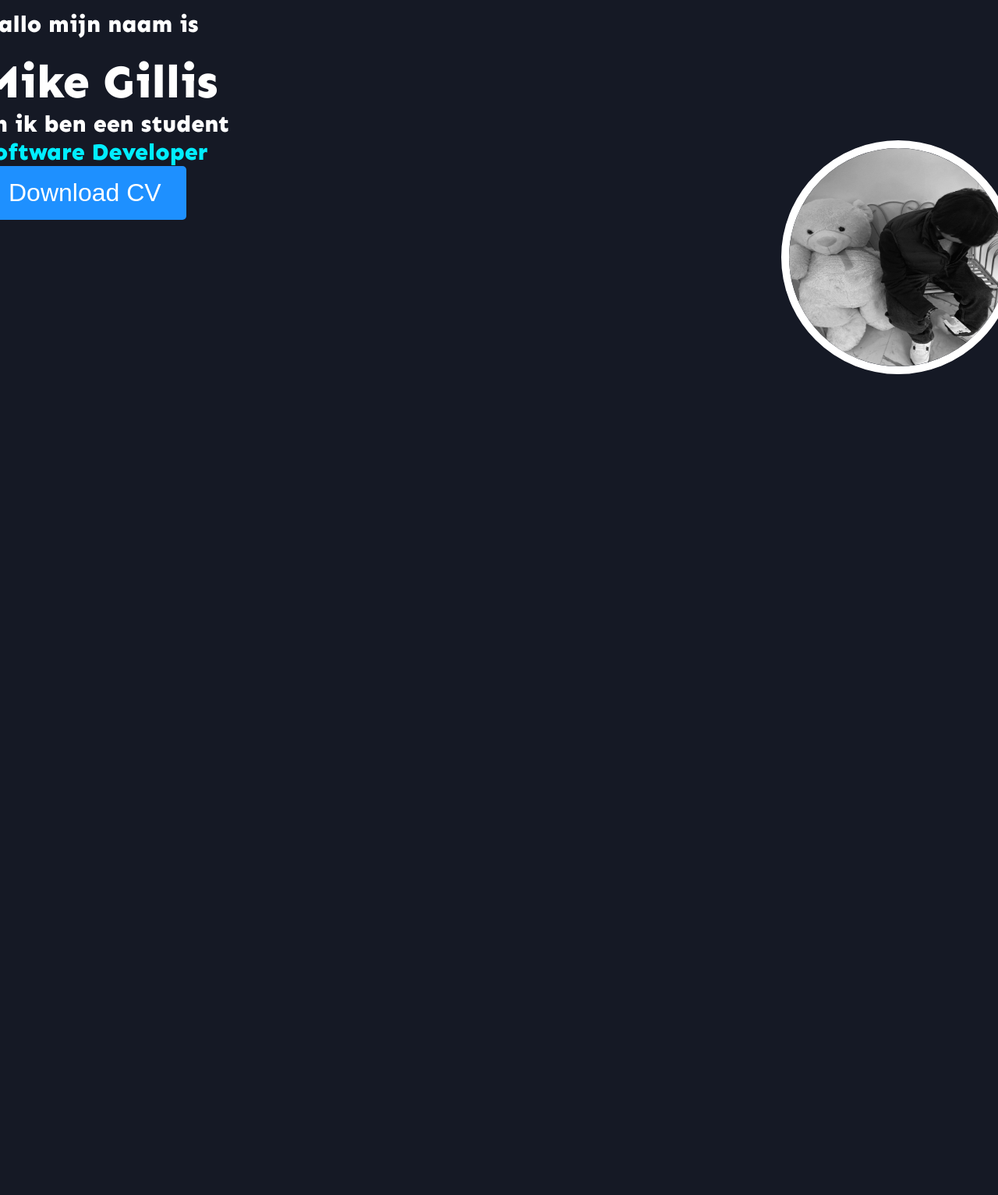
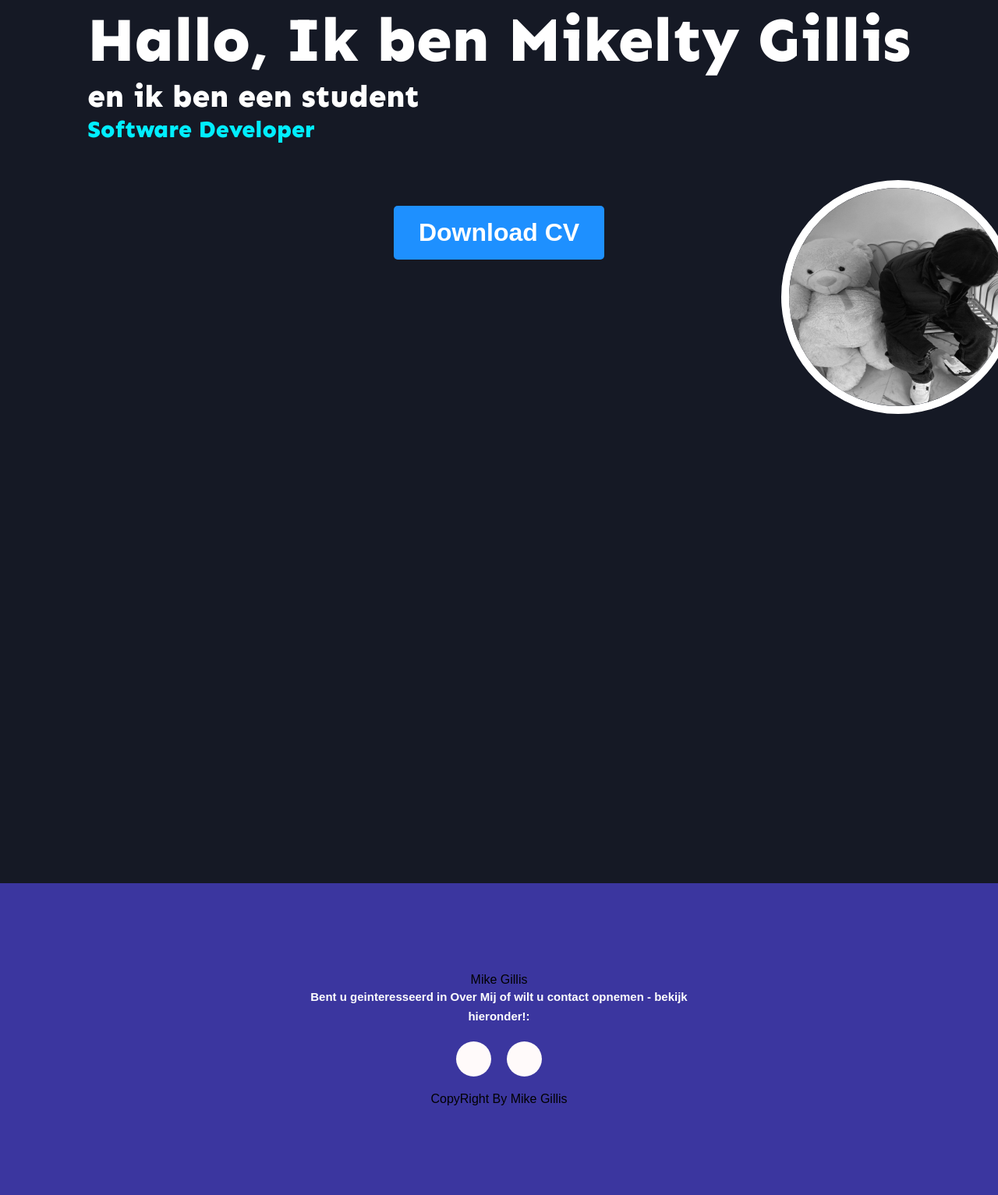
Before and after one commit to mikebtw13/Website-2-PortfolioROC, a plain HTML site: page index.html in a window 1280 px wide. Shown: the part 116-1649 px from the top of the page at 78% size. Before the commit the page ends 1198 px from the top, so only its background shows below. Drawn offline with Linux system fonts and the light colour scheme.

Commit message:
mikepage

```diff
--- a/css/style.css
+++ b/css/style.css
@@ -27,9 +27,7 @@ background-color:#151925 ;
 }
 .header {
   color: rgb(255, 255, 255);
-  margin-top: 10px;
   font: 800 24px 'Sen', sans-serif;
-
 }
 .nav {
   display: flex;
@@ -52,12 +50,11 @@ background-color:#151925 ;
   text-decoration: none;
 }
 .header-text{
-margin-top: 10%;
-font-size: 30px;
+font-size: 80px;
 font-family: 'Sen', sans-serif;
 color:#ffffff;
 margin-top:90px;
-margin-left: -79%;
+position: relative;
 }
 .header-text h1{
 font-size: 60px;
@@ -82,7 +79,7 @@ body{
   place-items:center;
   font-family: "Arial", sans-serif;
 }
-
+/* download knop */
 .download-button{
   background-color: DodgerBlue;
   color: white;
@@ -90,19 +87,19 @@ body{
   font-size: 2rem;
   text-decoration: none;
   border-radius:5px;
-  margin-left: -83%;
-
+  margin-top: 80px;
+  position: center;
+  font-weight: bold;
 }
-
 .download-button:hover {
   background-color: RoyalBlue;
 }
-
 *{
 margin: 0px;
 padding: 0px;
 box-sizing:border-box;
 }
+/* foto */
 .image{
 width: 100%;
 height: 100vh;
@@ -118,3 +115,50 @@ border: 10px solid #ffffff;
 margin-right: -80%;
 margin-top: -55%;
 }
+footer{
+position: relative;
+width: 100%;
+height: 400px;
+background: #3b369f;
+display: flex;
+flex-direction: column;
+align-items: center;
+justify-content: center;
+}
+.name{
+font-weight: bolder;
+background-color: white;
+}
+footer p:nth-child(1){
+font-size: 30px;
+color: white;
+margin-bottom: 20px;
+}
+footer p:nth-child(2){
+color: white;
+font-size: 15px;
+width: 500px;
+text-align: center;
+line-height: 25px;
+font-weight: bolder;
+}
+.socials{
+  display: flex;
+}
+.socials a{
+width: 45px;
+height: 45px;
+display: flex;
+align-items: center;
+justify-content: center;
+background: #fffafa;
+border-radius: 50px;
+margin: 20px 10px;
+color: white;
+text-decoration: none;
+font-size: 20px;
+}
+.socials a:hover{
+transform: scale(1.3);
+transition: .3s;
+}
--- a/index.html
+++ b/index.html
@@ -5,23 +5,23 @@
     <meta name="viewport" content="width=device-width, initial-scale=1.0">
     <meta http-equiv="X-UA-Compatible" content="ie=edge" />
     <link rel="stylesheet" href="css/style.css" />
-
-  <title>Portfolio</title>
-</head>
+    <title>Portfolio</title>
+  </head>
 <body>
+</nav>
     <div class="main-container">
         <header class="header">Portfolio</header>
         <ul class="nav">
-          <a href="#" class="nav-link">Home</a>
-          <a href="#" class="nav-link">Over</a>
-          <a href="#" class="nav-link">Contact</a>
-          <a href="#" class="nav-link">Portfolio</a>
+          <a href="index.html" class="nav-link">Home</a>
+          <a href="over.html" class="nav-link">Over</a>
+          <a href="contact.html" class="nav-link">Contact</a>
+          <a href="portfolio.html" class="nav-link">Portfolio</a>
         </ul>
         </nav>
     </div>
       <div class="header-text">
-        <p>Hallo mijn naam is </p>
-       <h1>Mike <span>Gillis</span> <p class="small-text"> en ik ben een student</p> <p class="tc-lightblue">Software Developer</p></p>
+        <p>Hallo, Ik ben Mikelty Gillis</p>
+        <p class="small-text"> en ik ben een student</p> <p class="tc-lightblue">Software Developer</p></p>
        </div>
 
       <a href=".img/Cv.docx" download class="download-button">Download CV
@@ -30,27 +30,15 @@
       <div class="image">
            <img src="img/picture.jpeg">
       </div>
-
-
-
-
-
-
-
-
-
-
-
-
-
-
-
-
-
-
-
-
-
-
-  </body>
+<!---------begin van footer-------->
+      <footer>
+        <div class="Name">Mike Gillis</div>
+        <p>Bent u geinteresseerd in Over Mij of wilt u contact opnemen - bekijk hieronder!:<p>
+        <div class="socials">
+          <a href="#"><i class="fa-brands fa-whatsapp"></i></a>
+          <a href="#"><i class="fa-brands fa-instagram"></i></a>
+        </div>
+<div class="end">CopyRight By Mike Gillis</div>
+      </footer>
+           </body>
 </html>
```
Also changed, not shown: over.html (added, +32 -0 lines), contact.html (added), portfolio.html (added).
